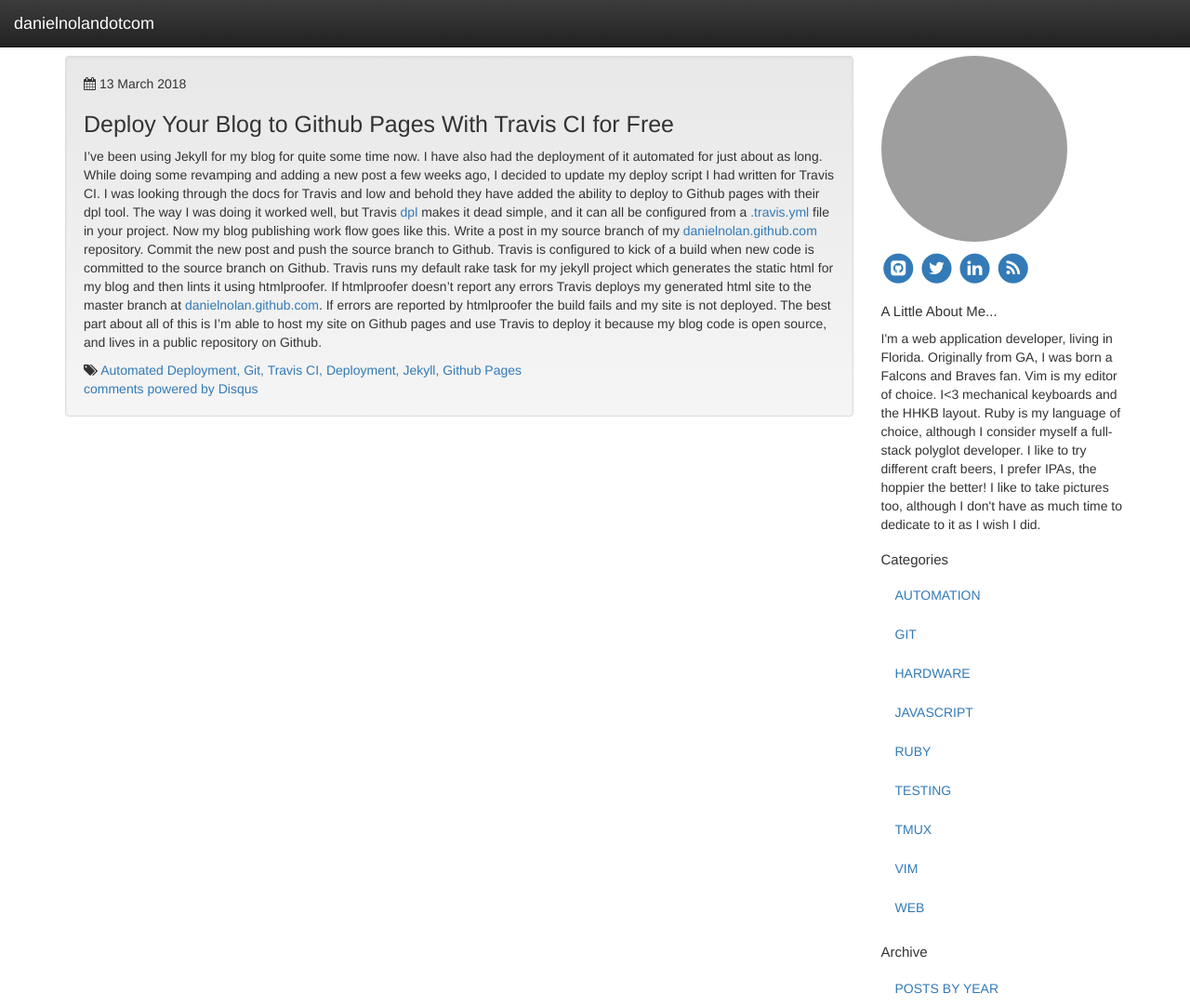
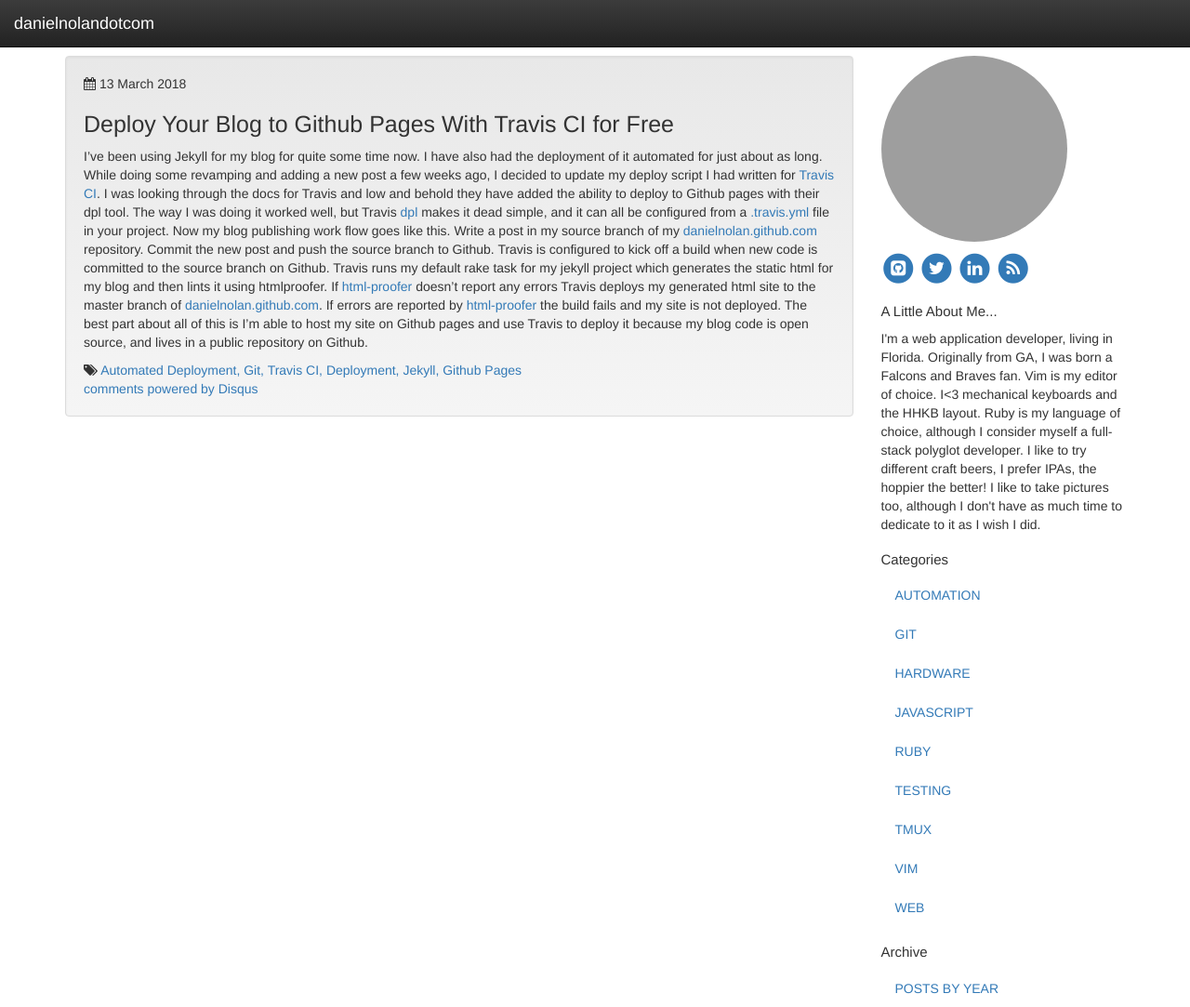
Before and after one commit to danielnolan/danielnolan.github.com, a Jekyll site: the page built from _posts/2018-03-13-deploy-your-blog-to-gh-pages-with-travis-ci-for-free.md, in a window 1280 px wide and 1083 px high. Shown: the whole window at 93% size. Built offline with Jekyll 4.4.1, drawn with Linux system fonts in a browser that asks for light colours; nearby versions of some CDN libraries; comment, search, counter and statistics services are not loaded; grey boxes are pictures that could not be loaded.

Commit message:
Add links, fix typo

```diff
--- a/_posts/2018-03-13-deploy-your-blog-to-gh-pages-with-travis-ci-for-free.md
+++ b/_posts/2018-03-13-deploy-your-blog-to-gh-pages-with-travis-ci-for-free.md
@@ -21,22 +21,24 @@
 I've been using Jekyll for my blog for quite some time now. I have also had the
 deployment of it automated for just about as long. While doing some revamping
 and adding a new post a few weeks ago, I decided to update my deploy script I
-had written for Travis CI. I was looking through the docs for Travis and low and
+had written for [Travis CI]. I was looking through the docs for Travis and low and
 behold they have added the ability to deploy to Github pages with their dpl
 tool. The way I was doing it worked well, but Travis [dpl] makes it dead simple,
 and it can all be configured from a [.travis.yml] file in your project. Now my
 blog publishing work flow goes like this. Write a post in my source branch of my
 [danielnolan.github.com] repository. Commit the new post and push the source
-branch to Github. Travis is configured to kick of a build when new code is
+branch to Github. Travis is configured to kick off a build when new code is
 committed to the source branch on Github. Travis runs my default rake task for my
 jekyll project which generates the static html for my blog and then lints it using
-htmlproofer. If htmlproofer doesn't report any errors Travis deploys my
-generated html site to the master branch at [danielnolan.github.com]. If errors
-are reported by htmlproofer the build fails and my site is not deployed. The best
-part about all of this is I'm able to host my site on Github pages and use
-Travis to deploy it because my blog code is open source, and lives in a public
-repository on Github.
+htmlproofer. If [html-proofer] doesn't report any errors Travis deploys my
+generated html site to the master branch of [danielnolan.github.com]. If errors
+are reported by [html-proofer] the build fails and my site is not deployed.
+The best part about all of this is I'm able to host my site on Github pages and
+use Travis to deploy it because my blog code is open source, and lives in a
+public repository on Github.
 
 [danielnolan.github.com]: https://github.com/danielnolan/danielnolan.github.com/
 [.travis.yml]: https://github.com/danielnolan/danielnolan.github.com/blob/source/.travis.yml
 [dpl]: https://docs.travis-ci.com/user/deployment
+[Travis CI]: https://travis-ci.com/
+[html-proofer]: https://github.com/gjtorikian/html-proofer
```
